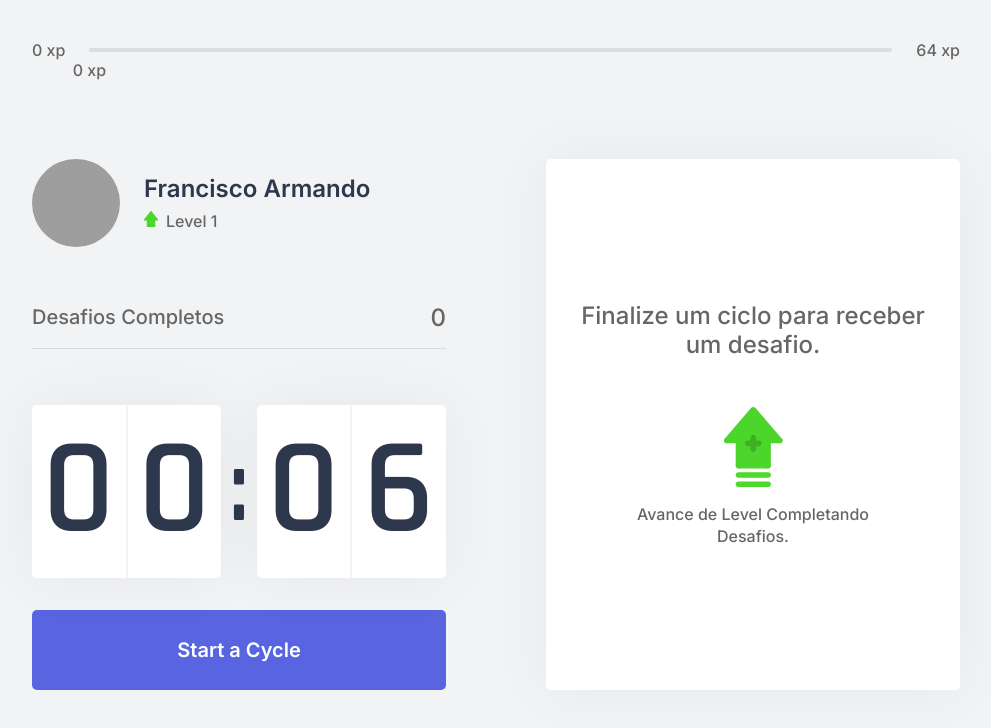
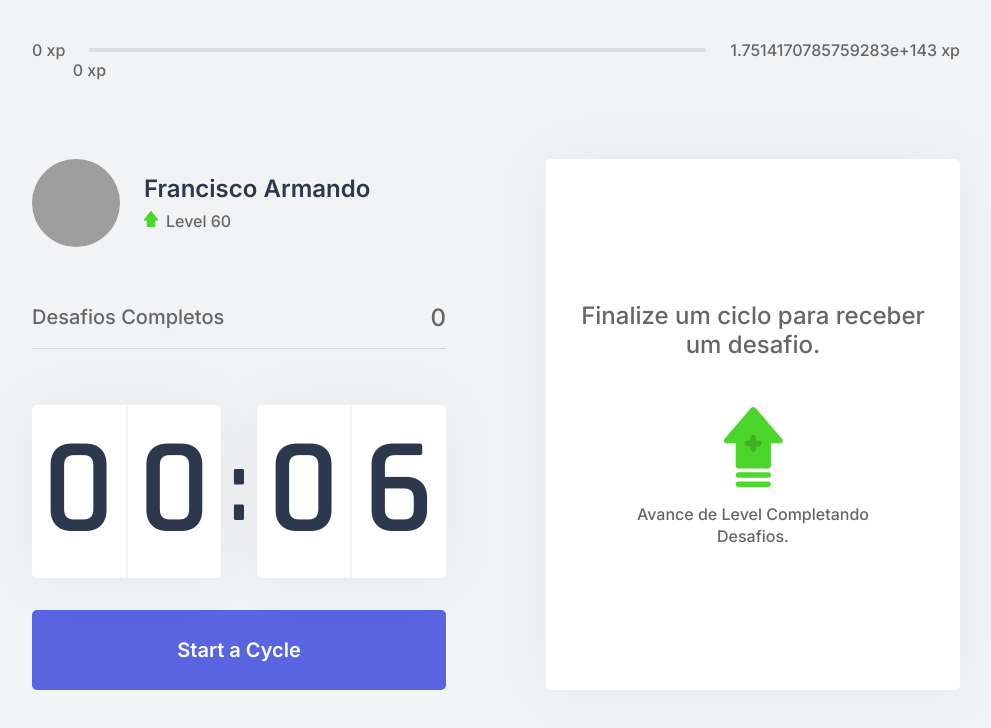
Before and after one commit to silvaarmando/moveit-next, a Next.js app: page / in a window 1280 px wide. Shown: the top 728 px of the page, without its empty margins (144-1135 px from the left). Built offline with nearby package versions, Linux system fonts and the light colour scheme; grey boxes are pictures that could not be loaded.

Commit message:
Update  ChallengeContext.tsx

```diff
--- a/src/contexts/ChallengesContext.tsx
+++ b/src/contexts/ChallengesContext.tsx
@@ -39,14 +39,14 @@ export function ChallengesProvider({
   children,
   ...rest
 }: ChallengeProviderProps) {
-  const [level, setLevel] = useState(rest.level ?? 1);
+  const [level, setLevel] = useState(rest.level ?? 60);
   const [currentExperience, setCurrentExperience] = useState(rest.currentExperience ?? 0);
   const [challengesCompleted, setChallengesCompleted] = useState(rest.challengesCompleted ?? 0);
 
   const [activeChallenge, setActiveChallenge] = useState(null);
   const [isLevelUpModalOpen, setIsLevelUpModalOpen] = useState(false);
 
-  const experienceToNextLevel = Math.pow((level + 1) * 4, 2);
+  const experienceToNextLevel = Math.pow((level + 1) * 4, 60);
 
   useEffect(() => {
     Notification.requestPermission();
```
